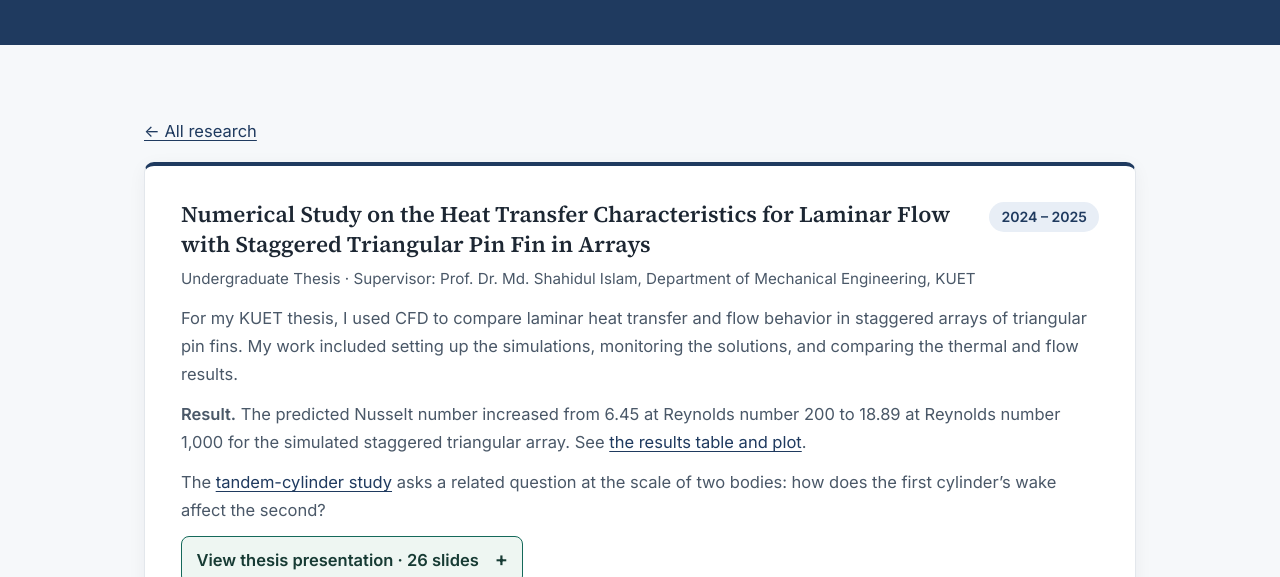
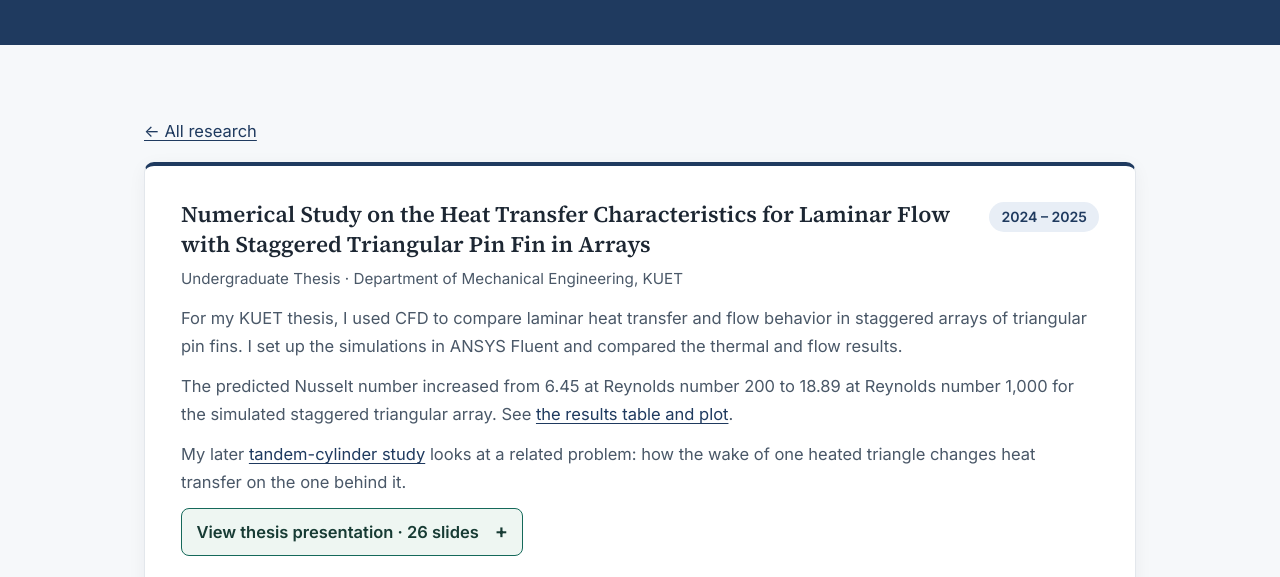
Before and after one commit to Joyanta23/joyanta23.github.io, a plain HTML site: page research-thesis.html in a window 1280 px wide. Shown: the part 222-799 px from the top of the page. Drawn offline with Linux system fonts and the light colour scheme.

Commit message:
Add highlight images and tidy project page text

```diff
--- a/assets/css/style.css
+++ b/assets/css/style.css
@@ -526,7 +526,6 @@ figcaption {
 
 .research-list { background: var(--bg-soft); }
 
-/* Keep links in body copy recognizable without hover. */
 main p a:not(.research-button),
 main dd a {
   text-decoration: underline;
--- a/research-thesis.html
+++ b/research-thesis.html
@@ -50,10 +50,10 @@
           <h2>Numerical Study on the Heat Transfer Characteristics for Laminar Flow with Staggered Triangular Pin Fin in Arrays</h2>
           <span class="date">2024 – 2025</span>
         </div>
-        <p class="meta">Undergraduate Thesis &middot; Supervisor: Prof. Dr. Md. Shahidul Islam, Department of Mechanical Engineering, KUET</p>
-        <p>For my KUET thesis, I used CFD to compare laminar heat transfer and flow behavior in staggered arrays of triangular pin fins. My work included setting up the simulations, monitoring the solutions, and comparing the thermal and flow results.</p>
-        <p><strong>Result.</strong> The predicted Nusselt number increased from 6.45 at Reynolds number 200 to 18.89 at Reynolds number 1,000 for the simulated staggered triangular array. See <a href="assets/img/thesis/slide-20.jpg">the results table and plot</a>.</p>
-        <p>The <a href="research-tandem.html">tandem-cylinder study</a> asks a related question at the scale of two bodies: how does the first cylinder’s wake affect the second?</p>
+        <p class="meta">Undergraduate Thesis &middot; Department of Mechanical Engineering, KUET</p>
+        <p>For my KUET thesis, I used CFD to compare laminar heat transfer and flow behavior in staggered arrays of triangular pin fins. I set up the simulations in ANSYS Fluent and compared the thermal and flow results.</p>
+        <p>The predicted Nusselt number increased from 6.45 at Reynolds number 200 to 18.89 at Reynolds number 1,000 for the simulated staggered triangular array. See <a href="assets/img/thesis/slide-20.jpg">the results table and plot</a>.</p>
+        <p>My later <a href="research-tandem.html">tandem-cylinder study</a> looks at a related problem: how the wake of one heated triangle changes heat transfer on the one behind it.</p>
 
         <details><summary>View thesis presentation · 26 slides</summary>
 <div class="slides" data-count="26" data-path="assets/img/thesis/" data-title="Thesis presentation">
```
Also changed, not shown: index.html (+2 -0 lines), research-tandem.html (+2 -2 lines), research.html (+0 -1 lines), assets/img/thesis-temperature.png (added), assets/img/titanium-curves.png (added).
